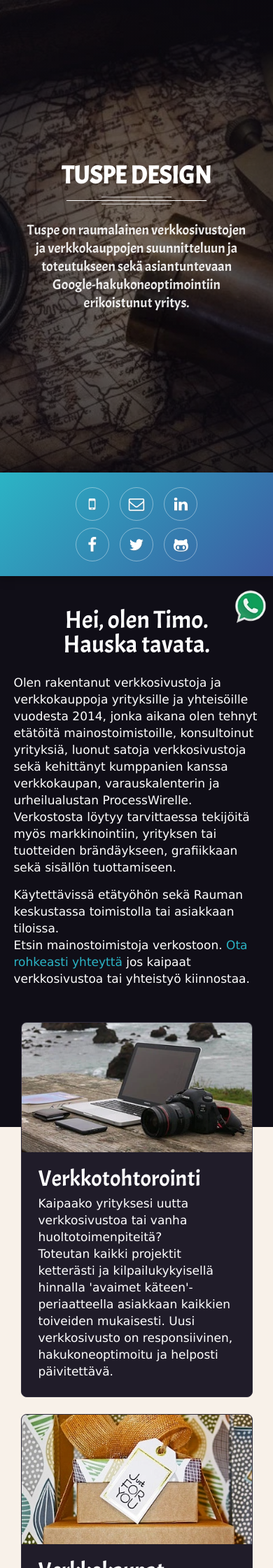
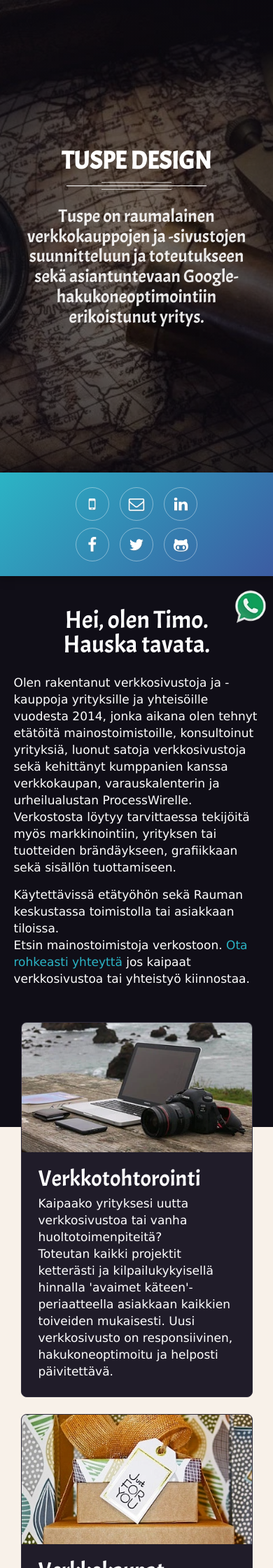
Before and after one commit to fahadashiq12/Svelte-Tuspe, a Jekyll site: the page built from index.markdown, in a window 390 px wide. Shown: the top 2240 px of the page at 70% size. Built offline with Jekyll 4.4.1, drawn with Linux system fonts in a browser that asks for light colours.

Commit message:
Mobile hero text

```diff
--- a/_data/home_fi.yml
+++ b/_data/home_fi.yml
@@ -2,6 +2,7 @@
 
 slogan: Verkkokaupat ja verkkosivustot yrityksille ja yhteisöille
 desc: Tuspe on raumalainen verkkosivustojen ja verkkokauppojen suunnitteluun ja toteutukseen sekä asiantuntevaan Google-hakukoneoptimointiin erikoistunut yritys.
+hero: Tuspe on raumalainen verkkokauppojen ja -sivustojen suunnitteluun ja toteutukseen sekä asiantuntevaan Google-hakukoneoptimointiin erikoistunut yritys.
 
 contact_phone: Ota rohkeasti yhteyttä puhelimitse
 contact_email: Lähetä viestiä sähköpostilla
@@ -10,7 +11,7 @@ github_commits: Viimeisimmät lisäykset Tuspen lähdekoodiin
 
 who:
   title: Hei, olen Timo. Hauska tavata.
-  content: "<p>Olen rakentanut verkkosivustoja ja verkkokauppoja yrityksille ja yhteisöille vuodesta 2014, jonka aikana olen tehnyt etätöitä mainostoimistoille, konsultoinut yrityksiä, luonut satoja verkkosivustoja sekä kehittänyt kumppanien kanssa verkkokaupan, varauskalenterin ja urheilualustan ProcessWirelle. Verkostosta löytyy tarvittaessa tekijöitä myös markkinointiin, yrityksen tai tuotteiden brändäykseen, grafiikkaan sekä sisällön tuottamiseen.</p><p>Käytettävissä etätyöhön sekä Rauman keskustassa toimistolla tai asiakkaan tiloissa.<br>Etsin mainostoimistoja verkostoon. <a href=\"mailto:{{ site.contact.email }}\" rel=\"nofollow\" title=\"Lähetä sähköpostia\">Ota rohkeasti yhteyttä</a> jos kaipaat verkkosivustoa tai yhteistyö kiinnostaa.</p>"
+  content: "<p>Olen rakentanut verkkosivustoja ja -kauppoja yrityksille ja yhteisöille vuodesta 2014, jonka aikana olen tehnyt etätöitä mainostoimistoille, konsultoinut yrityksiä, luonut satoja verkkosivustoja sekä kehittänyt kumppanien kanssa verkkokaupan, varauskalenterin ja urheilualustan ProcessWirelle. Verkostosta löytyy tarvittaessa tekijöitä myös markkinointiin, yrityksen tai tuotteiden brändäykseen, grafiikkaan sekä sisällön tuottamiseen.</p><p>Käytettävissä etätyöhön sekä Rauman keskustassa toimistolla tai asiakkaan tiloissa.<br>Etsin mainostoimistoja verkostoon. <a href=\"mailto:{{ site.contact.email }}\" rel=\"nofollow\" title=\"Lähetä sähköpostia\">Ota rohkeasti yhteyttä</a> jos kaipaat verkkosivustoa tai yhteistyö kiinnostaa.</p>"
 
 featured:
   - title: Verkkotohtorointi
--- a/_includes/head.html
+++ b/_includes/head.html
@@ -81,7 +81,7 @@
     <div id="caption" class="cell tc abs">
         <div class="text-white mini">
             <h1 class="title mb-4">{{ site.title }}</h1>
-            <p>{{ site.data.home_fi.desc }}</p>
+            <p>{{ site.data.home_fi.hero }}</p>
         </div>
     </div>
 	<picture>
--- a/_includes/style.css
+++ b/_includes/style.css
@@ -727,8 +727,8 @@ main .col-9 ul {
 
 @media screen and (max-width:549px) {
     #hero p {
-        font-size: 20px;
-        line-height: 26px
+		font-size: 1.6rem;
+		line-height: 1.8rem;
     }
 	#hero,
 	#hero img {
```
